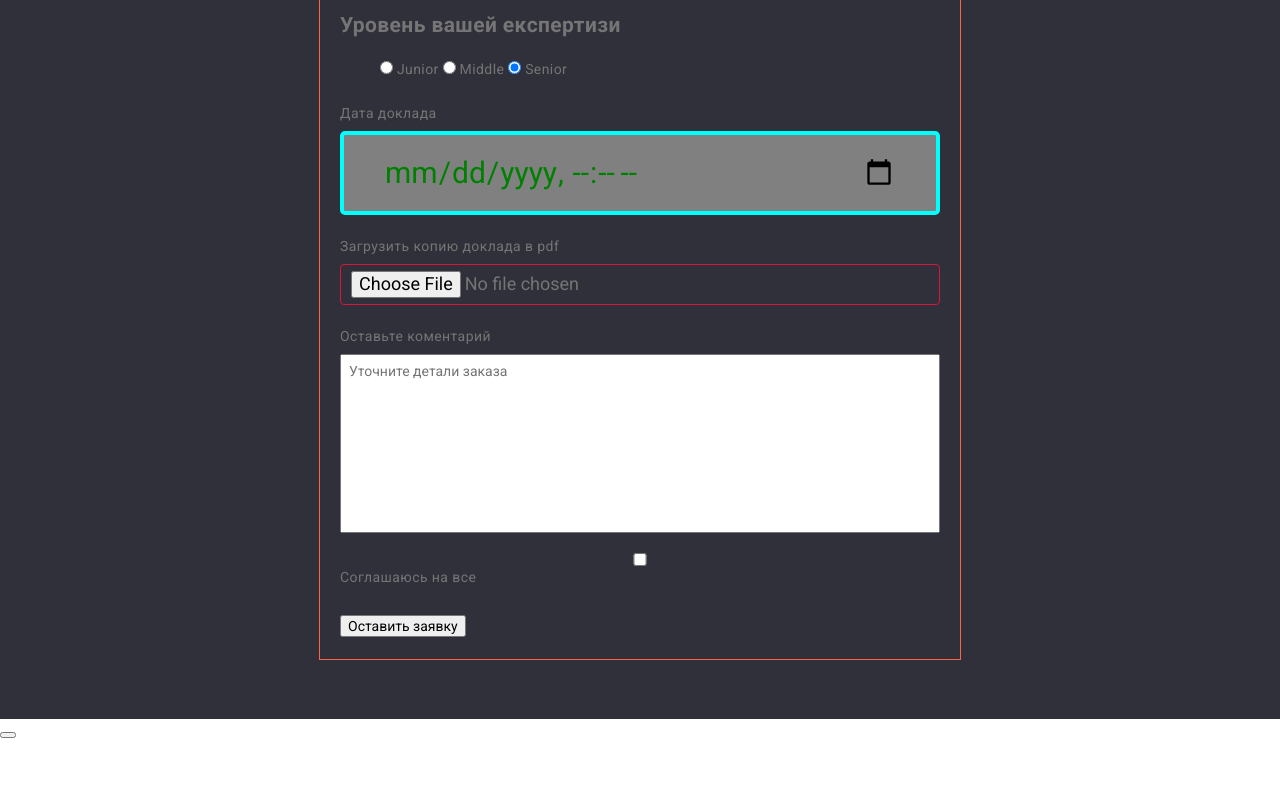
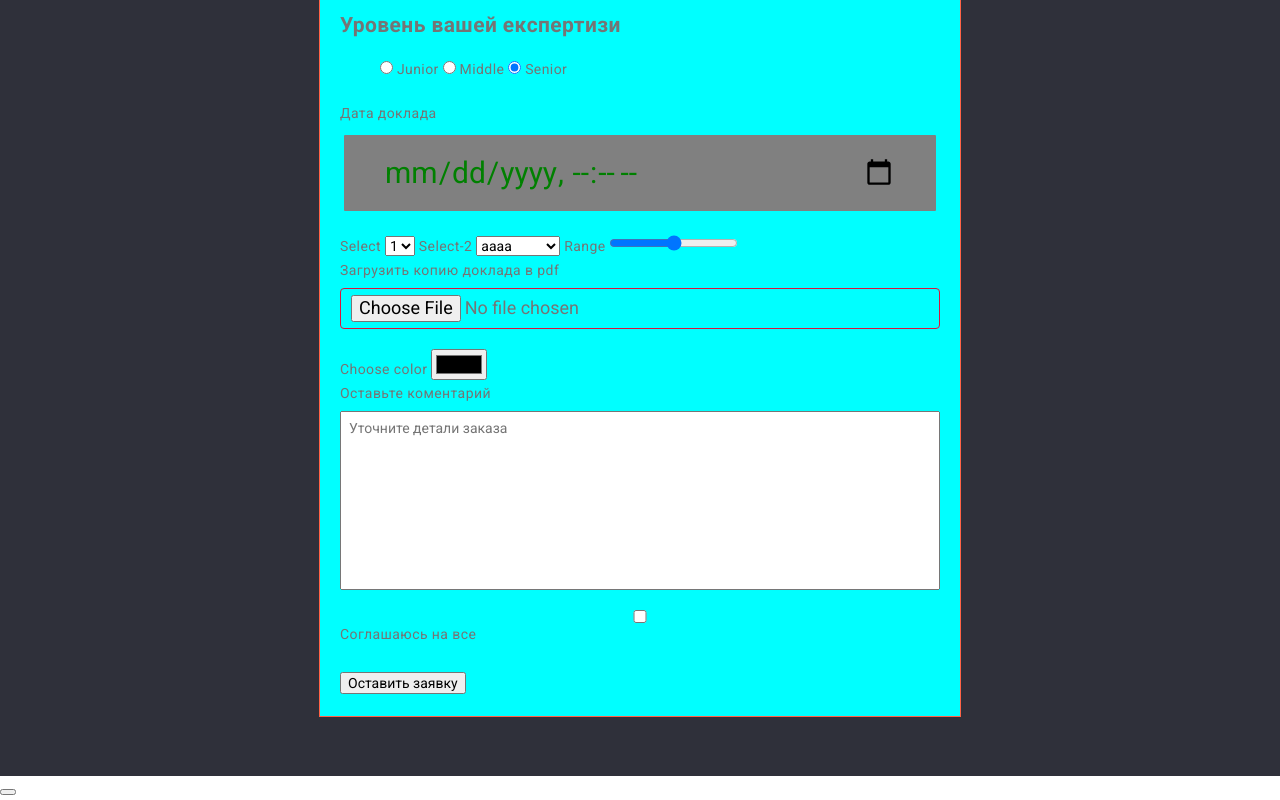
Before and after one commit to VasylBarna/goit-markup-hw-06, a plain HTML site: page index.html in a window 1280 px wide. Shown: the part 3220-4020 px from the top of the page. Before the commit the page ends 3963 px from the top, so only its background shows below. Drawn offline with Linux system fonts and the light colour scheme.

Commit message:
modul-11 форма ромитки -репета

```diff
--- a/css/style.css
+++ b/css/style.css
@@ -694,7 +694,30 @@ textarea {
   margin-right: auto;
   margin-left: auto;
   padding: 20px;
+  /* Анимация */
+  animation-name: changeBgColor;
+  animation-duration: 5000ms;
+  animation-timing-function: cubic-bezier(0.68, -0.55, 0.265, 1.55);
+  animation-iteration-count: infinite;
 }
+@keyframes changeBgColor {
+  0% {
+    background-color: aqua;
+  }
+  25% {
+    background-color: coral;
+  }
+  50% {
+    background-color: chartreuse;
+  }
+  75% {
+    background-color: deeppink;
+  }
+  100% {
+    background-color: gold;
+  }
+}
+
 .form-field {
   /* outline: 1px solid blue; */
   margin-bottom: 20px;
--- a/index.html
+++ b/index.html
@@ -438,7 +438,12 @@
         </div>
       </div>
       <!-- Занаятие форми разметок (input,label) -->
-      <form class="form js-speaker-form" autocomplete="off">
+      <form
+        action="#"
+        method=""
+        class="form js-speaker-form"
+        autocomplete="off"
+      >
         <div class="form-field">
           <label class="form-label" for="name">Имя</label>
           <input
@@ -457,6 +462,7 @@
             name="tel"
             id="tel"
             placeholder="+38(098) --- -- --"
+            required
           />
         </div>
         <div class="form-field">
@@ -524,10 +530,34 @@
             class="date"
           />
         </div>
+        <label for="num">Select</label>
+        <select name="num" id="num">
+          <option value="1">1</option>
+          <option value="2">2</option>
+          <option value="3">3</option>
+          <option value="4">4</option>
+        </select>
+        <label for="word">Select-2</label>
+        <select name="word" id="word">
+          <optgroup label="alfavit">
+            <option value="aaaa">aaaa</option>
+            <option value="bbbb">bbbb</option>
+            <option value="cccc">cccc</option>
+          </optgroup>
+          <optgroup label="woord">
+            <option value="alpha">alpha</option>
+            <option value="beta">beta</option>
+            <option value="gamma">gamma</option>
+          </optgroup>
+        </select>
+        <label for="range">Range</label>
+        <input type="range" name="range" id="range" min="0" max="4" />
         <div class="form-field">
           <label for="pdf">Загрузить копию доклада в pdf</label>
           <input type="file" name="pdf" id="pdf" />
         </div>
+        <label for="color">Choose color</label>
+        <input type="color" name="color" id="color" />
         <div class="form-field">
           <label for="comment">Оставьте коментарий</label>
           <textarea
```
